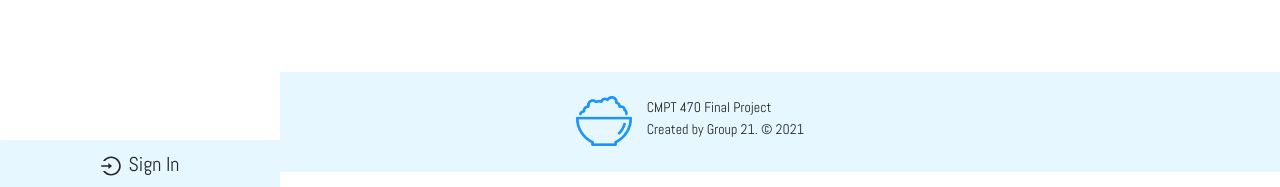
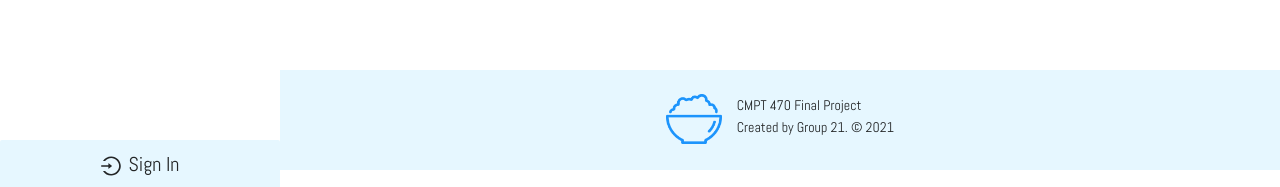
Before and after one commit to wendywu705/rice-bowl-recipe, a React (Create React App) app in the folder client/: page /browse in a window 1280 px wide. Shown: the part 610-797 px from the top of the page. Built offline with nearby package versions, Linux system fonts and the light colour scheme; no server answers; what @react-pdf/renderer would draw is missing.

Commit message:
Fix footer alignment

```diff
--- a/client/src/components/Layout/Footer.css
+++ b/client/src/components/Layout/Footer.css
@@ -1,3 +1,3 @@
 #pageContainer {
-  min-height: calc(100vh - 198px);
+  min-height: calc(100vh - 200px);
 }
--- a/client/src/components/Layout/Footer.js
+++ b/client/src/components/Layout/Footer.js
@@ -1,15 +1,15 @@
 import { Layout } from 'antd';
+import { fixControlledValue } from 'antd/lib/input/Input';
 const { Footer } = Layout;
 
 const WebsiteFooter = () => {
   return(
-    <Layout style={{marginLeft:100, marginTop:20}} >
+    <Layout style={{marginLeft:280, marginTop:20}} >
       <Footer style={{
           height:'100px',
           backgroundColor:'#e6f7ff',
           display:'flex',
-          justifyContent:'center',
-
+          justifyContent:'center'
         }}
       >
         <img
```
